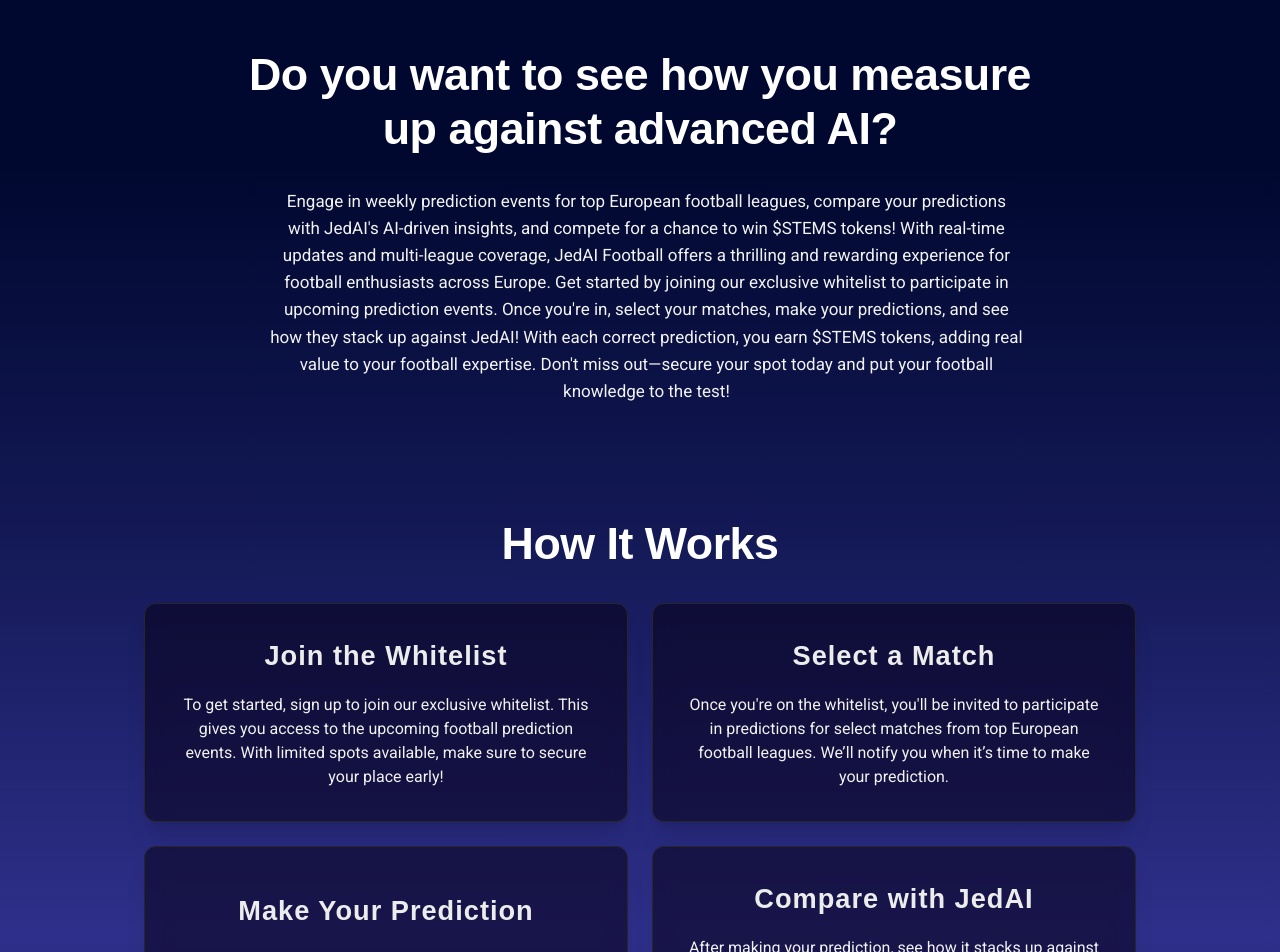
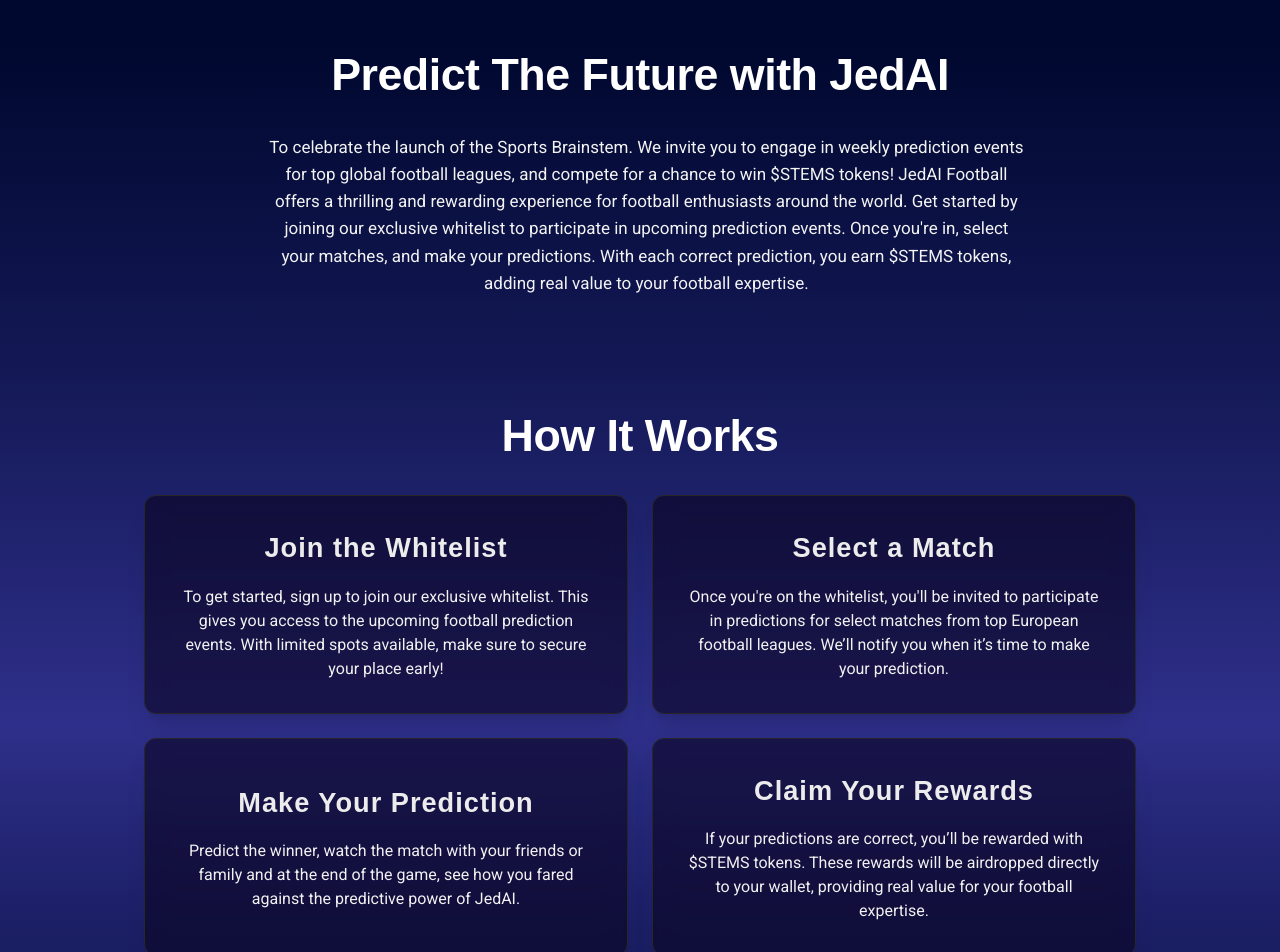
Before and after one commit to brainstems/marketplace-model-share-portal, a Next.js app: page / in a window 1280 px wide. Shown: the part 880-1832 px from the top of the page. Built offline with nearby package versions, Linux system fonts and the light colour scheme; a web font is replaced by a local one.

Commit message:
fix texts

```diff
--- a/src/app/(landing)/About/About.tsx
+++ b/src/app/(landing)/About/About.tsx
@@ -43,14 +43,21 @@
         variants={itemVariants}
         className={`${title.className} titleAbout text-[27px] sm:text-[35px] md:text-[2.8rem] font-[700] md:tracking-[-.5px] leading-[120%] md:leading-[120%] w-full md:w-[80%] text-center `}
       >
-        Do you want to see how you measure up against advanced AI?
+        Predict The Future with JedAI
       </motion.h3>
 
       <motion.p
         variants={itemVariants}
         className="text-[#f3f3f3] md:text-[17px] text-[16px] w-full md:w-[85%] lg:w-[75%] md:text-center md:leading-[160%] pl-[.8rem] md:pl-auto"
       >
-       Engage in weekly prediction events for top European football leagues, compare your predictions with JedAI&apos;s AI-driven insights, and compete for a chance to win $STEMS tokens! With real-time updates and multi-league coverage, JedAI Football offers a thrilling and rewarding experience for football enthusiasts across Europe. Get started by joining our exclusive whitelist to participate in upcoming prediction events. Once you&apos;re in, select your matches, make your predictions, and see how they stack up against JedAI! With each correct prediction, you earn $STEMS tokens, adding real value to your football expertise. Don&apos;t miss out—secure your spot today and put your football knowledge to the test!
+        To celebrate the launch of the Sports Brainstem. We invite you to engage
+        in weekly prediction events for top global football leagues, and compete
+        for a chance to win $STEMS tokens! JedAI Football offers a thrilling and
+        rewarding experience for football enthusiasts around the world. Get
+        started by joining our exclusive whitelist to participate in upcoming
+        prediction events. Once you&apos;re in, select your matches, and make your
+        predictions. With each correct prediction, you earn $STEMS tokens,
+        adding real value to your football expertise.
       </motion.p>
     </motion.div>
   );
--- a/src/app/(landing)/HowItWork/HowItWork.tsx
+++ b/src/app/(landing)/HowItWork/HowItWork.tsx
@@ -2,9 +2,11 @@
 
 import React from "react";
 import { motion } from "framer-motion";
-import fontTitle from 'next/font/local'
+import fontTitle from "next/font/local";
 
-const title = fontTitle({ src: '../../../../public/assets/fonts/ClashDisplayBold.woff' })
+const title = fontTitle({
+  src: "../../../../public/assets/fonts/ClashDisplayBold.woff",
+});
 
 interface CardData {
   title: string;
@@ -25,22 +27,13 @@
   {
     title: "Make Your Prediction",
     description:
-      "Predict the exact outcome of the match, including the final score. You’ll also have the opportunity to predict additional details like the timing of goals or key events in the match.",
+      "Predict the winner, watch the match with your friends or family and at the end of the game, see how you fared against the predictive power of JedAI.",
   },
-  {
-    title: "Compare with JedAI",
-    description:
-      "After making your prediction, see how it stacks up against the predictions generated by JedAI. This feature lets you test your football knowledge against advanced artificial intelligence!",
-  },
-  {
-    title: "Real-Time Updates",
-    description:
-      "During the match, you’ll receive real-time updates and insights, keeping you informed on the progress and how your prediction is holding up. This way you’re always in the know.",
-  },
+
   {
     title: "Claim Your Rewards",
     description:
-      "If your predictions are correct, you’ll be rewarded with $STEMS tokens. These rewards will be airdropped directly to your account, providing real value for your football expertise.",
+      "If your predictions are correct, you’ll be rewarded with $STEMS tokens. These rewards will be airdropped directly to your wallet, providing real value for your football expertise.",
   },
 ];
 
@@ -56,11 +49,11 @@
   }),
 };
 
-const Card: React.FC<{ titleCard: string; description: string; index: number }> = ({
-    titleCard,
-  description,
-  index,
-}) => (
+const Card: React.FC<{
+  titleCard: string;
+  description: string;
+  index: number;
+}> = ({ titleCard, description, index }) => (
   <motion.div
     variants={cardVariants}
     initial="hidden"
@@ -69,7 +62,9 @@
     viewport={{ once: true }}
     className="bg-[#0901188c] backdrop-blur-[10px] border border-[#272727] rounded-xl shadow-xl md:p-8 p-4 py-[2rem] flex justify-center items-center flex-col gap-2 text-center"
   >
-    <h3 className={` ${title.className} title_card md:text-[1.7rem] text-[1.3rem] font-bold mb-2 text-[#ececec] tracking-[1px] `}>
+    <h3
+      className={` ${title.className} title_card md:text-[1.7rem] text-[1.3rem] font-bold mb-2 text-[#ececec] tracking-[1px] `}
+    >
       {titleCard}
     </h3>
     <p className="text-[.95rem] md:text-[1rem] text-[#f1f1f1]">{description}</p>
@@ -84,7 +79,9 @@
       transition={{ duration: 0.5 }}
       className="bg_how w-full flex justify-center lg:justify-start items-center flex-col relative overflow-hidden px-[1rem] lg:px-[8rem] xl:px-[11rem] mb-[4rem] gap-[2rem] mt-4"
     >
-      <h3 className={`${title.className} titleAbout text-[27px] sm:text-[35px] md:text-[2.8rem] font-[700] md:tracking-[-.5px] leading-[120%] md:leading-[120%] w-full md:w-[80%] text-center `}>
+      <h3
+        className={`${title.className} titleAbout text-[27px] sm:text-[35px] md:text-[2.8rem] font-[700] md:tracking-[-.5px] leading-[120%] md:leading-[120%] w-full md:w-[80%] text-center `}
+      >
         How It Works
       </h3>
 
--- a/src/app/(whitelist)/whitelist/components/Whitelist.tsx
+++ b/src/app/(whitelist)/whitelist/components/Whitelist.tsx
@@ -17,13 +17,13 @@
 
 const Whitelist = () => {
   return (
-    <div className="white flex flex-col gap-4 w-full min-h-[100vh] relative">
+    <div className="white flex flex-col gap-4 w-full min-h-[100vh] relative pb-[5rem]">
       <motion.div
         variants={containerVariants}
         initial="hidden"
         whileInView="visible"
         viewport={{ once: false }}
-        className="relative w-full h-full flex justify-center items-center mt-[9rem] px-4"
+        className="relative w-full h-full flex justify-center items-center mt-[9rem] px-4 "
       >
         <Form />
       </motion.div>
```
